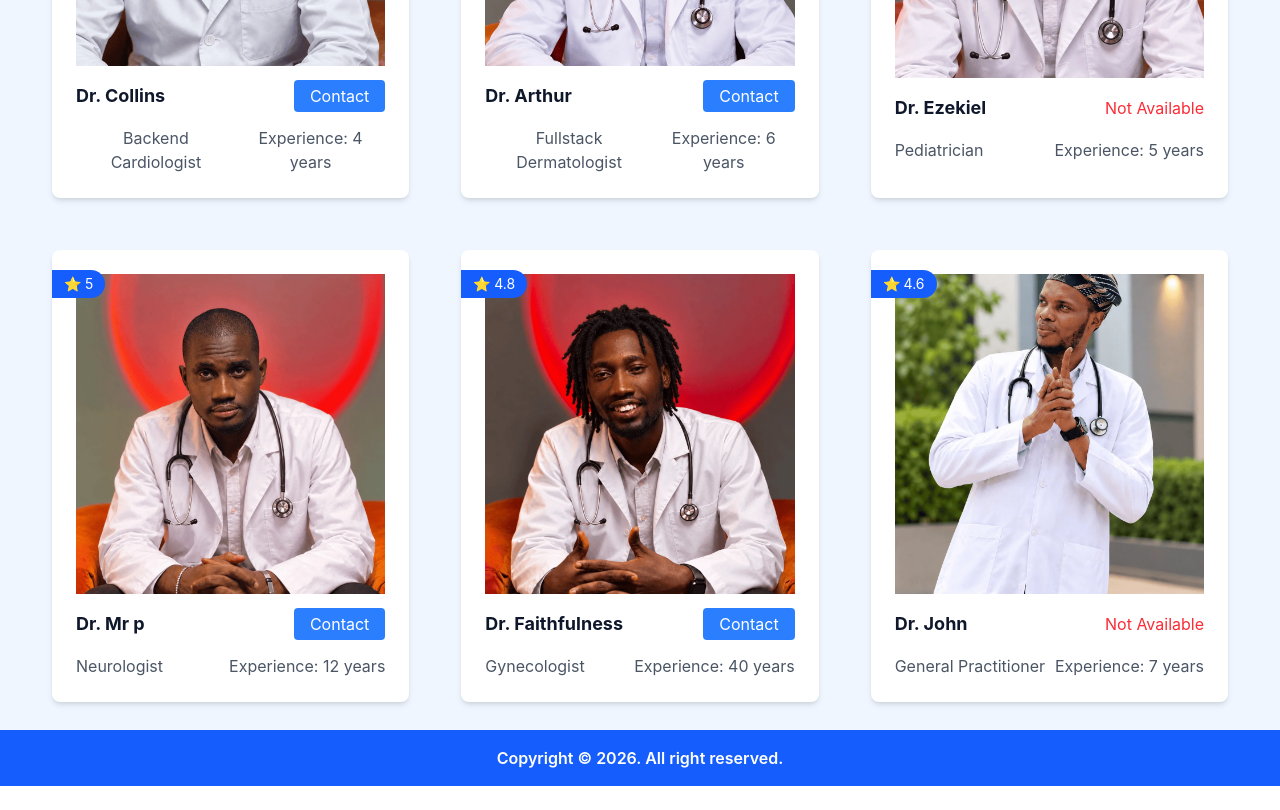
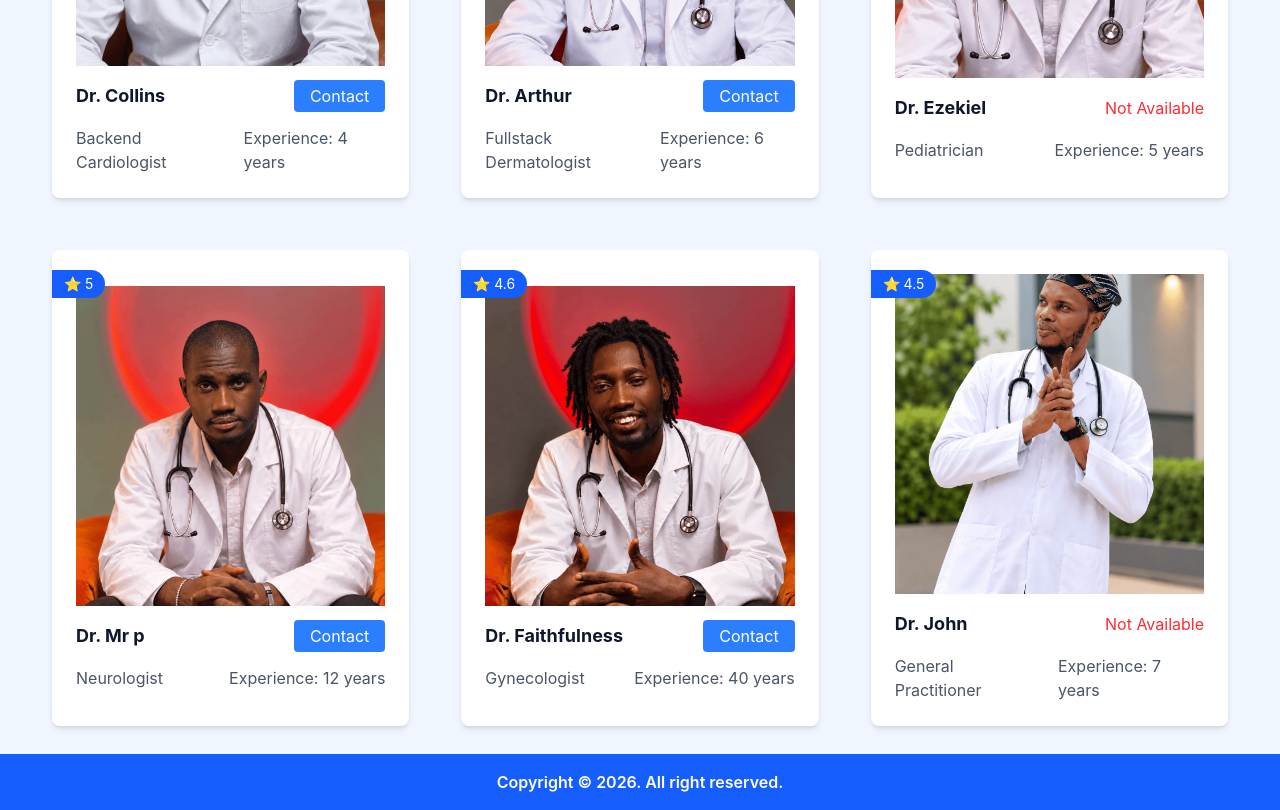
Before and after one commit to Skyghost12/deebug-healthcare, a React (Vite) app: page / in a window 1280 px wide. Shown: the part 1520-2330 px from the top of the page. Before the commit the page ends 2306 px from the top, so only its background shows below. Built offline with nearby package versions, Linux system fonts and the light colour scheme.

Commit message:
adjusted the doctors rating

```diff
--- a/src/components/Doctor.jsx
+++ b/src/components/Doctor.jsx
@@ -5,16 +5,16 @@ function DoctorCard({ doctor, onViewDetails }) {
         onClick={() => onViewDetails(doctor)}
         className="relative bg-white rounded-lg shadow-md p-6 m-4">
             <img src={doctor.image} alt={doctor.name} className="w-full h-80 object-cover hover:translate-0.5 hover:scale-105 transition" />
-            <div className="flex justify-between items-center mt-4">
-                <h3 className="font-bold text-lg">{doctor.name}</h3>
+            <div className="flex justify-between items-center mt-4 gap-4">
+                <h3 className="font-bold text-lg text-left">{doctor.name}</h3>
                 <p className="text-gray-600"> {doctor.available ?
                     <a className="bg-blue-500 text-white py-1.5 px-4 rounded hover:bg-blue-600">Contact</a> :
                     <span className="text-red-500">Not Available</span>
                 }</p>
             </div>
-            <div className="flex justify-between items-center mt-4">
-                <p className="text-gray-600">{doctor.specialization}</p>
-                <p className="text-gray-600">Experience: {doctor.experience}</p>
+            <div className="flex justify-between items-center mt-4 gap-4">
+                <p className="text-gray-600 text-left">{doctor.specialization}</p>
+                <p className="text-gray-600 text-left">Experience: {doctor.experience}</p>
             </div>
             <span className="absolute left-0 top-5 rounded-r-full bg-blue-600 px-3 py-1 text-sm text-white">
                 ⭐ {doctor.rating}
--- a/src/data/products.js
+++ b/src/data/products.js
@@ -681,7 +681,7 @@ export const doctors = [
     name: "Dr. Collins",
     specialization: "Backend Cardiologist",
     experience: "4 years",
-    rating: 3.4,
+    rating: 4.5,
     available: true,
     Contact: "umwenicollins@gmail.com",
     image: collins,
@@ -691,7 +691,7 @@ export const doctors = [
     name: "Dr. Arthur",
     specialization: "Fullstack Dermatologist",
     experience: "6 years",
-    rating: 3.8,
+    rating: 4.5,
     Contact: "ehijearthur@gmail.com",
     available: true,
     image: arthur,
@@ -701,7 +701,7 @@ export const doctors = [
     name: "Dr. Ezekiel",
     specialization: "Pediatrician",
     experience: "5 years",
-    rating: 3.5,
+    rating: 4.5,
     Contact: "ezekiel@gmail.com",
     available: false,
     image: ezekiel,
@@ -721,7 +721,7 @@ export const doctors = [
     name: "Dr. Faithfulness",
     specialization: "Gynecologist",
     experience: "40 years",
-    rating: 4.8,
+    rating: 4.6,
     Contact: "faithfulness@gmail.com",
     available: true,
     image: faithfulness,
@@ -731,7 +731,7 @@ export const doctors = [
     name: "Dr. John",
     specialization: "General Practitioner",
     experience: "7 years",
-    rating: 4.6,
+    rating: 4.5,
     Contact: "okuojohn87@gmail.com",
     available: false,
     image: john,
```
